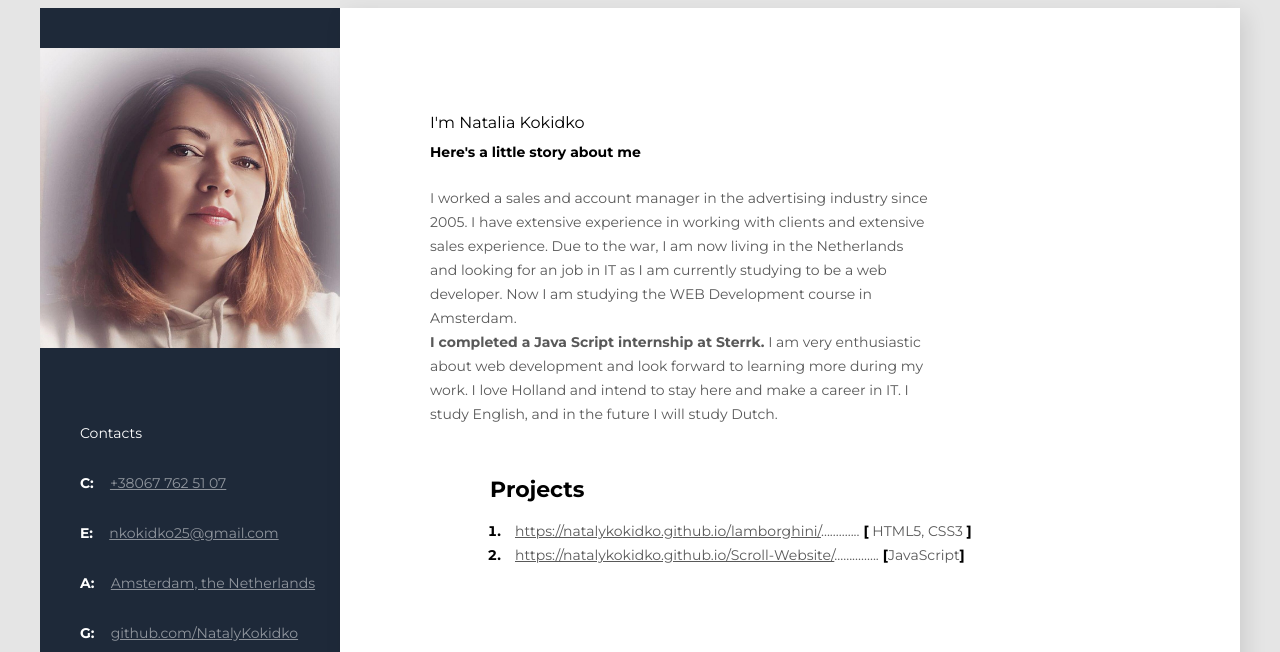
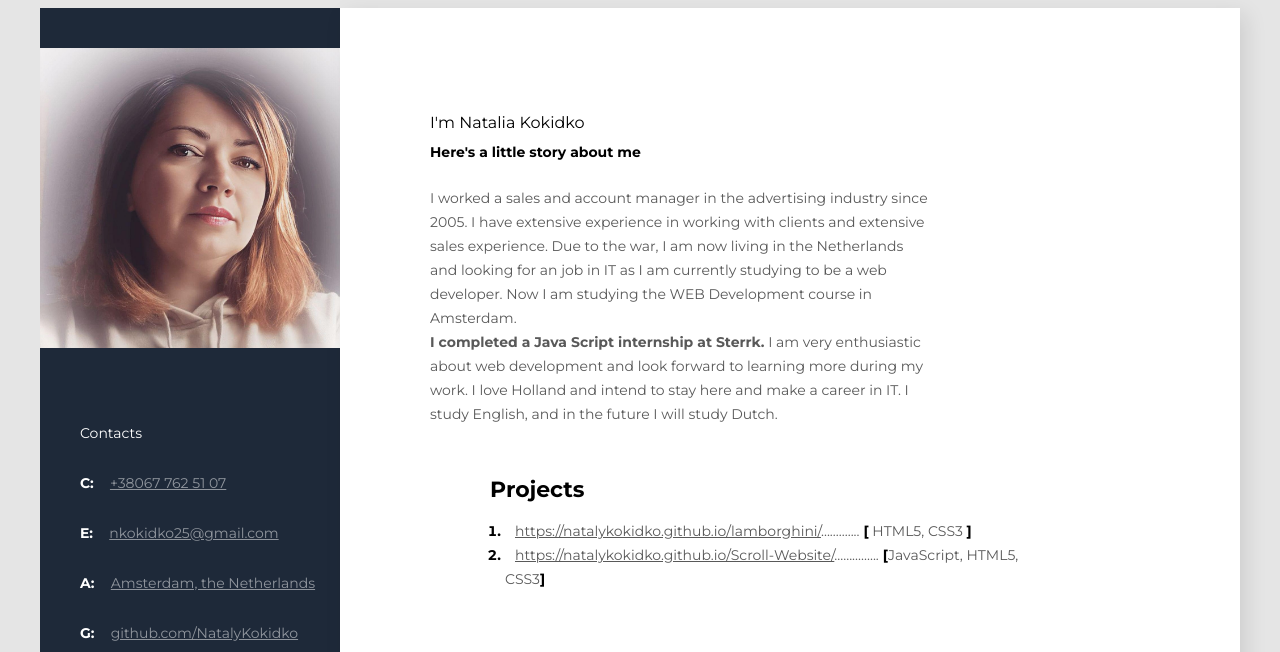
Before and after one commit to NatalyKokidko/CV, a plain HTML site: page index.html in a window 1280 px wide. Shown: the top 652 px of the page. Drawn offline with Linux system fonts and the light colour scheme.

Commit message:
Update index.html

```diff
--- a/index.html
+++ b/index.html
@@ -39,7 +39,7 @@
 <li class="project-item">
     <span class="project">
 <a href = "https://cryptohub.goit.global/" class="project-link">https://natalykokidko.github.io/Scroll-Website/</a>...............<span class="project-bracket">
-    [</span>JavaScript<span class="project-bracket">]</span>
+    [</span>JavaScript, HTML5, CSS3<span class="project-bracket">]</span>
 </li>
 </span>
             </ol>
```
